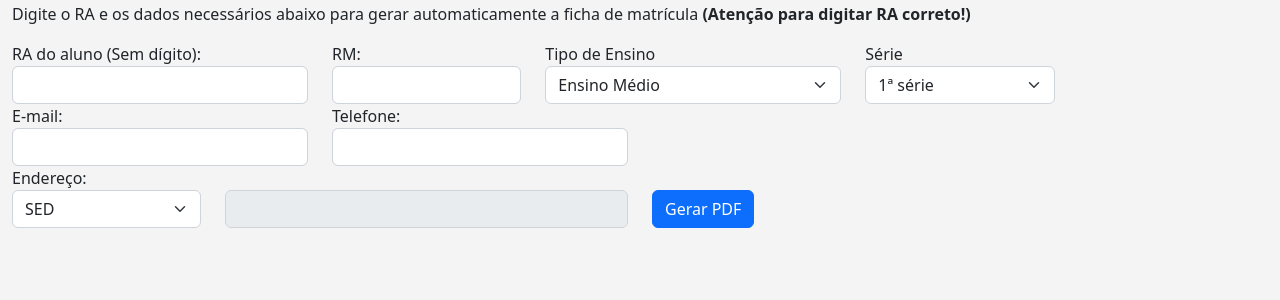
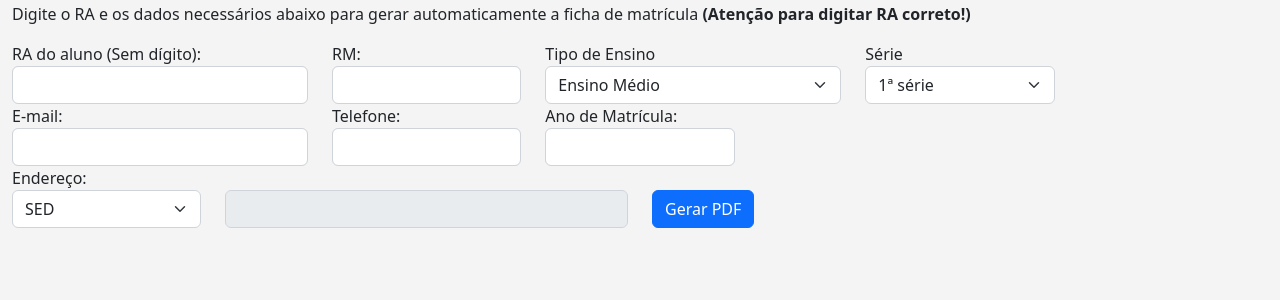
Before and after one commit to zepegm/neosed, a Flask app: page /ficha_matricula in a window 1280 px wide. Shown: the part 134-434 px from the top of the page. Run offline with Flask 3, Linux system fonts and the light colour scheme; parts of the project's set-up code (start-up, migrations or seed data) failed here and were passed over; some libraries are stand-ins or nearby versions.

Commit message:
ano ficha

```diff
--- a/app.py
+++ b/app.py
@@ -1143,6 +1143,7 @@ def render_lista():
             rm = request.args.getlist('rm')[0]
             ra = request.args.getlist('ra')[0]
             rg = request.args.getlist('rg')[0]
+            ano = request.args.getlist('ano')[0]
             if rg == '-':
                 rg = '&nbsp;'
             cpf = request.args.getlist('cpf')[0]
@@ -1171,8 +1172,9 @@ def render_lista():
                 medio = '&nbsp;'
 
             # teste in http://localhost/render_lista?tipo=ficha_mat&num_classe=0&rm=5610&ra=109.789.948-2&rg=68.645.560-5&cpf=598.165.948-38&sexo=F&nome=GABRIELLA+GUIMAR%C3%83ES+PRADO&pai=DOUGLAS+PEREIRA+PRADO&mae=FERNANDA+DE+ALMEIDA+GUIMARAES&cidade=GUARATINGUET%C3%81&estado=SP&nascimento=29/07/2006&endereco=Rua+Dois,+65,+Compl.A,+Pit%C3%A9u,+Cachoeira+Paulista&telefone=(12)+99251-4094&email=leticiavictoria9035@gmail.com&serie=9%C2%BA+ANO&fund=X&medio=
-
-            return render_template('render_pdf/render_ficha_matricula.jinja', rm=rm, ra=ra, rg=rg, cpf=cpf, cor='white', sexo=sexo, nome=nome, pai=pai, mae=mae, cidade=cidade, estado=estado, nascimento=nascimento, endereco=endereco, telefone=telefone, email=email, serie=serie_desc, fund=fund, medio=medio, hoje=hojePorExtenso(), serie_simples=serie_simples)
+            print(ano)
+
+            return render_template('render_pdf/render_ficha_matricula.jinja', rm=rm, ra=ra, rg=rg, cpf=cpf, cor='white', sexo=sexo, nome=nome, pai=pai, mae=mae, cidade=cidade, estado=estado, nascimento=nascimento, endereco=endereco, telefone=telefone, email=email, serie=serie_desc, fund=fund, medio=medio, hoje=hojePorExtenso(), serie_simples=serie_simples, ano=ano)
 
 @app.route('/gerar_pdf', methods=['GET', 'POST'])
 async def gerar_pdf():
@@ -1409,7 +1411,9 @@ async def gerar_pdf():
             url = 'http://localhost/render_lista?tipo=ficha_mat&num_classe=0'
             url += '&rm=%s&ra=%s&rg=%s&cpf=%s&sexo=%s' % (info['rm'], ra, rg, cpf, sexo)
             url += '&nome=%s&pai=%s&mae=%s&cidade=%s&estado=%s&nascimento=%s&endereco=%s&telefone=%s&email=%s' % (nome.replace(' ', '+'), pai.replace(' ', '+'), mae.replace(' ', '+'), cidade_nascimento.replace(' ', '+'), uf_nascimento, data_nascimento, endereco, info['telefone'], info['email'])
-            url += '&serie_desc=%s&serie_simples=%s&fund=%s&medio=%s' % (info['serie_desc'], info['serie_simples'], info['fund'], info['medio'])
+            url += '&serie_desc=%s&serie_simples=%s&fund=%s&medio=%s&ano=%s' % (info['serie_desc'], info['serie_simples'], info['fund'], info['medio'], info['ano'])
+
+            print(url)
 
             #page = await browser.newPage()
             await page.goto(url, {'waitUntil':'networkidle2'})
--- a/templates/ficha_de_matricula.jinja
+++ b/templates/ficha_de_matricula.jinja
@@ -64,11 +64,14 @@
                 <label for="txt_email">E-mail:</label>
                 <input type="email" class="form-control" id="txt_email" name="email">
             </div>
-            <div class="col-sm-3">
+            <div class="col-sm-2">
                 <label for="txt_telefone">Telefone:</label>
                 <input type="telefone" class="form-control" id="txt_telefone" name="telefone">
             </div>
-
+            <div class="col-sm-2">
+                <label for="txt_telefone">Ano de Matrícula:</label>
+                <input type="number" class="form-control" id="txt_ano" name="telefone">
+            </div>
         </div>
 
         <div class="row">
@@ -105,6 +108,7 @@
             info['rm'] = $("#txt_rm").val();
             info['email'] = $("#txt_email").val();
             info['telefone'] = $("#txt_telefone").val();
+            info['ano'] = $("#txt_ano").val();
 
             if ($("#cb_ensino").val() == 0) {
                 info['fund'] = '';
--- a/templates/render_pdf/render_ficha_matricula.jinja
+++ b/templates/render_pdf/render_ficha_matricula.jinja
@@ -312,7 +312,7 @@
                     <td class="text-center border-right-2px border-bottom" style="font-size:13px;">ASSINATURA</td>
                 </tr>
                 <tr>
-                    <td class="text-center border-left-2px border-right border-bottom" style="font-size:13px;">{{hoje[-4:]}}</td>
+                    <td class="text-center border-left-2px border-right border-bottom" style="font-size:13px;">{{ano}}</td>
                     <td class="text-center border-right border-bottom" style="font-size:13px;">{{serie_simples}}</td>
                     <td class="text-center border-right-2px border-bottom" style="font-size:13px;">EF ({{fund}}) / EM ({{medio}})</td>
                     <td class="text-center border-right-2px border-bottom" style="font-size:13px;">&nbsp;</td>
```
